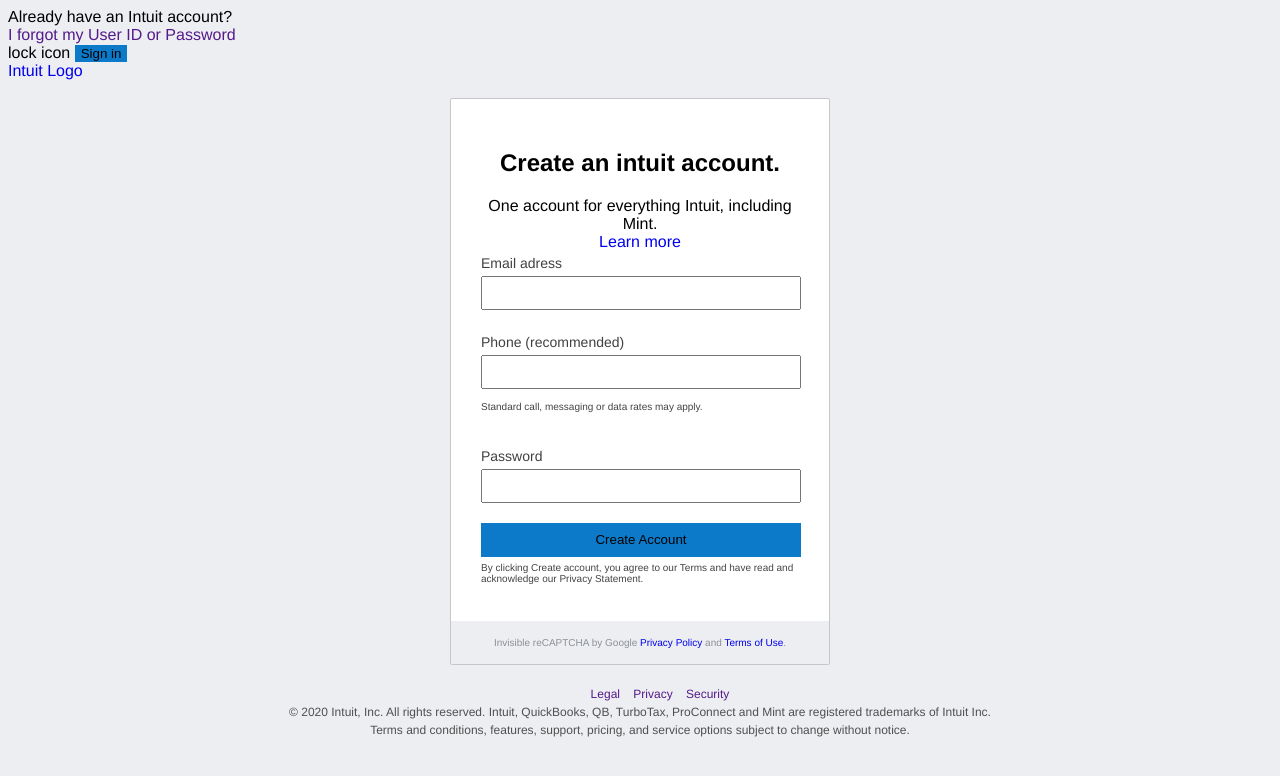
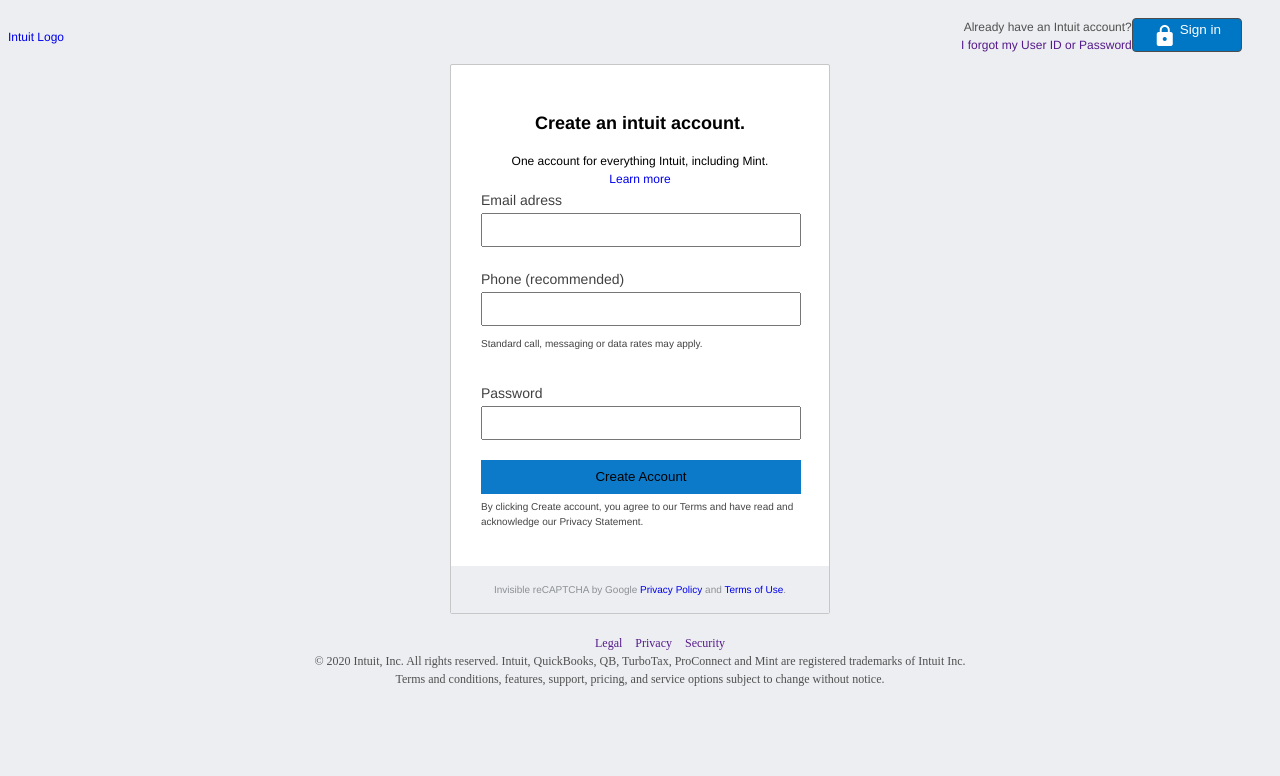
Before and after one commit to guirecordon/signup-form, a plain HTML site: page index.html in a window 1280 px wide. Drawn offline with Linux system fonts and the light colour scheme.

Commit message:
Format the sign-in button

```diff
--- a/index.html
+++ b/index.html
@@ -7,17 +7,25 @@
     <meta name="description" content="">
     <meta name="author" content="Guilherme Recordon & Marcos Hernández">
     <link rel="stylesheet" type="text/css" href="style.css">
+    <link href="https://fonts.googleapis.com/icon?family=Material+Icons" rel="stylesheet">
 </head>
 
 <body>
     <div id="sign-in">
         <div class="navigation-wrapper">
-            <div>Already have an Intuit account?</div>
-            <a id="account-recovery-link" href="">I forgot my User ID or Password </a>
-        </div>
-        <div>
-            <span>lock icon</span>
-            <button id="sign-in-button" class="btn">Sign in</button>
+            <div class="navigation-container">
+                <div class="nav-left">
+                    <div>Already have an Intuit account?</div>
+                    <a id="account-recovery-link" href="">I forgot my User ID or Password </a>
+                </div>
+                <div class="nav-right">
+
+                    <button id="sign-in-button" class="btn">
+                        <span class="material-icons" id="signin-lock">lock</span>
+                        Sign in
+                    </button>
+                </div>
+            </div>
         </div>
     </div>
     <header id="main-header">
--- a/style.css
+++ b/style.css
@@ -1,12 +1,73 @@
 html {
     font-family: AvenirNext,Avenir,Helvetica Neue,Helvetica,Arial,sans-serif;
     font-weight: 400;
+    font-size: 12px;
+    line-height: 1.5;
+    text-align: left;
 }
 
 body{
     background-color: #ECEEF1;
 
 }
+
+.navigation-wrapper {
+    float: none;
+    padding: 10px 30px;
+    background: #eceef1;
+    margin: 0;
+    box-sizing: border-box;
+}
+
+.navigation-container {
+    float: right;
+    display: block;
+    line-height: 18px;
+    position: static;
+    font-weight: 400;
+    color:
+    #505050;
+}
+
+.nav-left {
+    display: block;
+    float: left;
+    margin-left: 10px;
+    text-align: right;
+}
+
+.nav-right {
+    display: inline-block;
+}
+
+#sign-in-button {
+    background: #0077c5;
+    border-radius: 4px;
+    border: 1px solid #4c4c4c;
+    color: white;
+    cursor: pointer;
+    font-size: 1.125em;
+    font-weight: normal;
+    padding: 0 20px;
+    height: 34px;
+    display: inline-block;
+}
+
+#signin-lock {
+    height: 1em;
+    width: .8em;
+    margin-top: 2px;
+    margin-right: 4px;
+    vertical-align: text-top;
+    display: inline-block;
+}
+
+
+.material-icons {
+    color: white;
+}
+
+
 #main-container{
     margin: auto;
     background-color: white;
@@ -77,14 +138,16 @@
 ul{
     list-style: none;
     display: inline;
+}
 
-}
 li {
     display: inline;
 }
+
 a {
     text-decoration: none;
 }
+
 #footer-privacy-link, #footer-security-link{
     padding-left: 10px;
 }
@@ -96,7 +159,5 @@
     color: #505050;
     padding: 20px 0px;
     line-height: 1.5;
+    font-family: none;
 }
-.footer-links{
-    display: block;
-}
```
